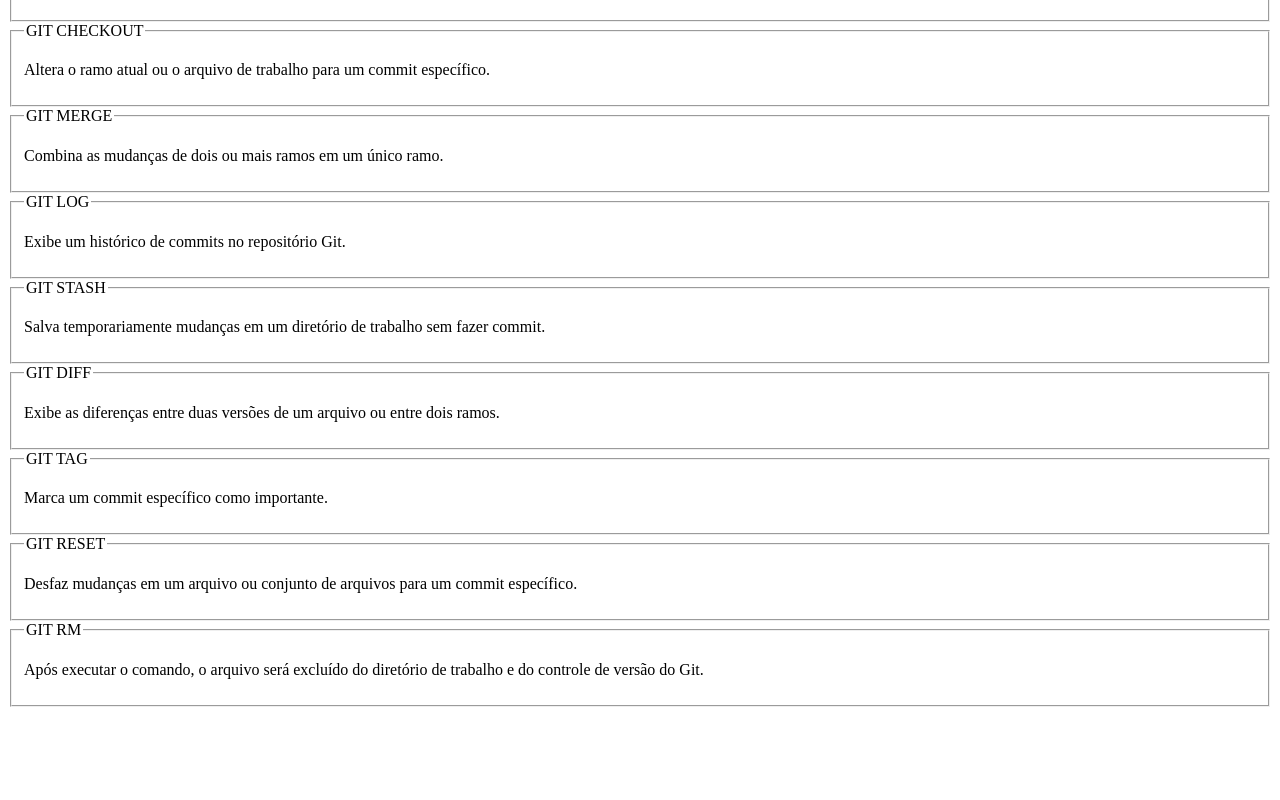
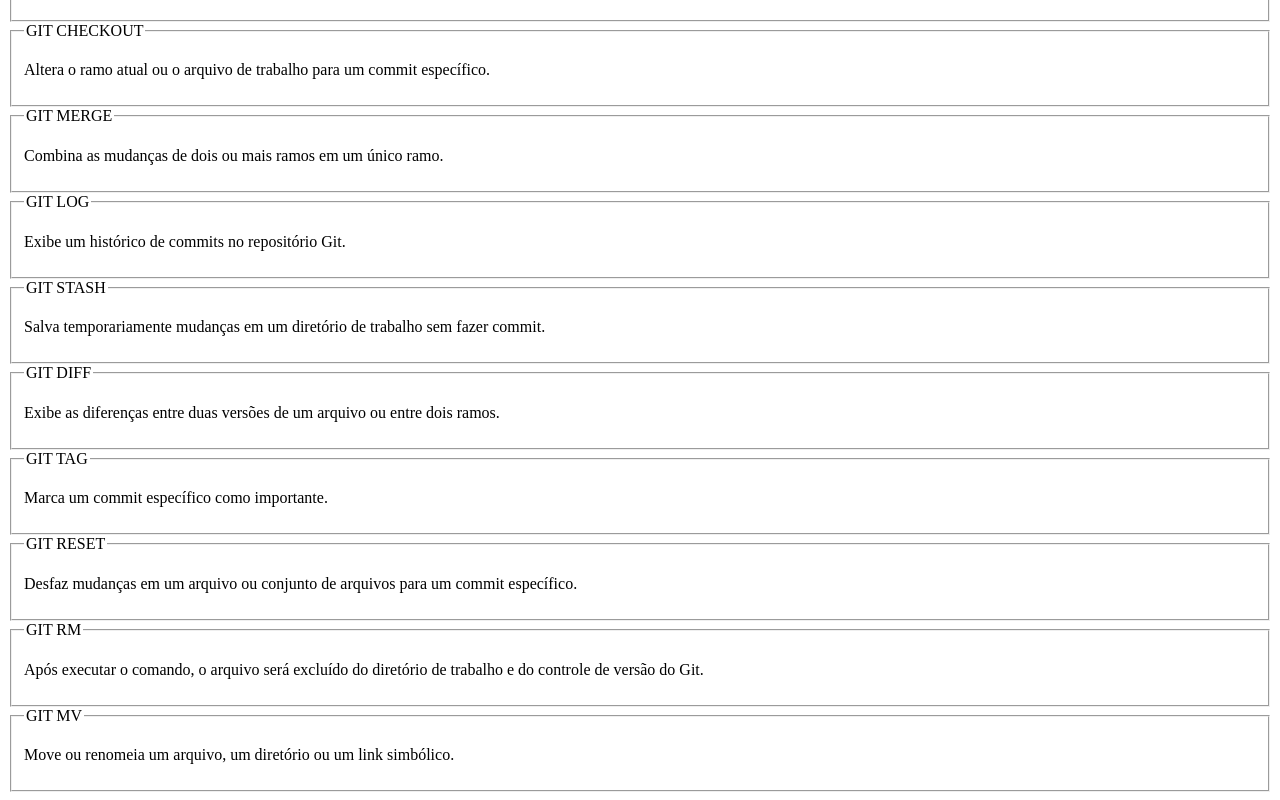
Before and after one commit to LucasRodriguesCunha/comandos-essenciais-git, a plain HTML site: page index.html in a window 1280 px wide. Shown: the part 671-1471 px from the top of the page. Before the commit the page ends 1386 px from the top, so only its background shows below. Drawn offline with Linux system fonts and the light colour scheme.

Commit message:
Update index.html

```diff
--- a/index.html
+++ b/index.html
@@ -86,5 +86,11 @@
         <legend>GIT RM</legend>
         <p>Após executar o comando, o arquivo será excluído do diretório de trabalho e do controle de versão do Git.</p>
     </fieldset>
+
+    <fieldset>
+        <legend>GIT MV</legend>
+        <p>Move ou renomeia um arquivo, um diretório ou um link simbólico.</p>
+    </fieldset>
+
 </body>
 </html>
```
